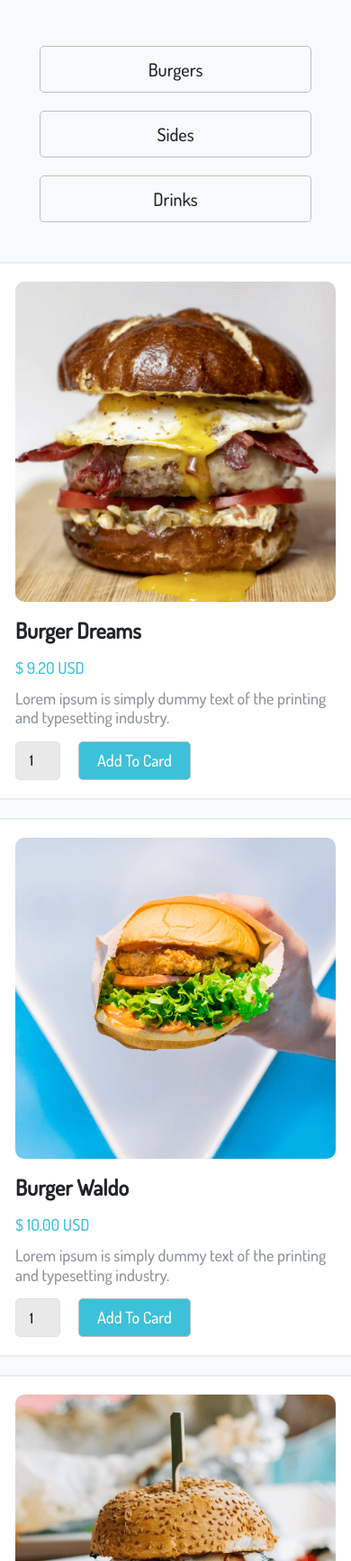
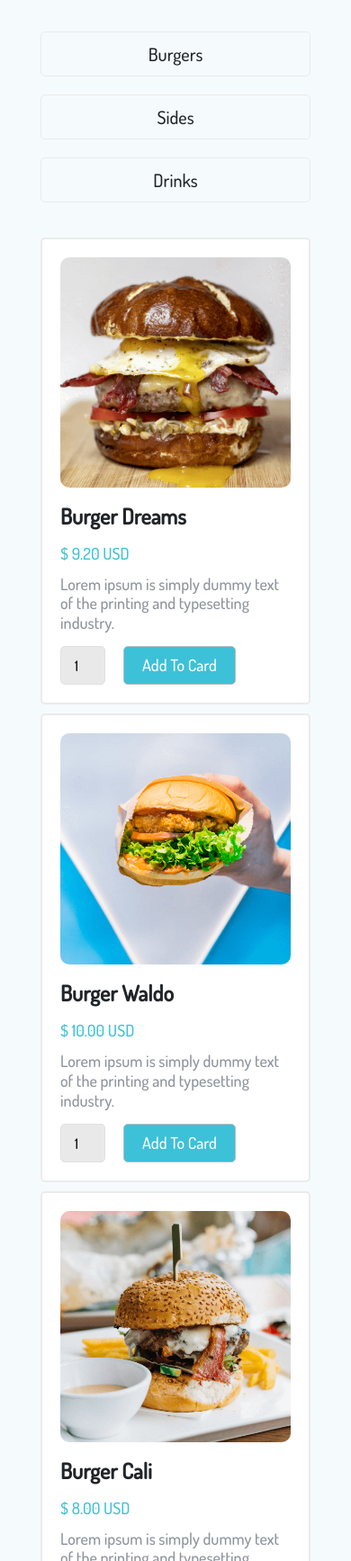
Before and after one commit to NR1000-coder/Burger-responsive, a plain HTML site: page index.html in a window 390 px wide. Shown: the part 4733-6468 px from the top of the page at 90% size. Drawn offline with nearby package versions, Linux system fonts and the light colour scheme.

Commit message:
SupportSectionEdit

```diff
--- a/_browse.sass
+++ b/_browse.sass
@@ -62,8 +62,6 @@
         padding: 17px 53px
         margin-top: 50px
     @media ( max-width: 992px )
-        .container
-            display: inline
     .box
         display: flex
         align-items: center
@@ -71,6 +69,7 @@
         background-color: #ffffff
         border-radius: 5px
         margin: 15px 40px
+        // width: max-content
         .textbox
             width: 100%
             .minibox
@@ -86,7 +85,13 @@
             flex-direction: row
             flex-wrap: wrap
             .btn
-                padding: 10px 120px
+                // padding: 10px 120px
+                border: 1px solid #e9e9e9de
+                width: 300px
+                height: 50px
+                display: flex
+                justify-content: center
+                align-items: center
                 font-size: 20px
                 margin: 10px 20px
         .box
@@ -104,10 +109,6 @@
                 .add
                     input
                         height: 43px
-        .left
-            margin: 10px 0 10px 10px
-        .right
-            margin: 10px 10px 10px 0
     @media ( max-width: 490px )
         .textbox
             h1
@@ -120,9 +121,5 @@
         .col-lg-6
             display: flex
             justify-content: center
-            .box, .textbox
-                width: 400px
-            .left
-                margin-left: 0
-            .right
-                margin-right: 0
+            .box
+                width: 300px
--- a/_support.sass
+++ b/_support.sass
@@ -18,6 +18,6 @@
         background-color: #35b6c1
     @media screen and ( max-width: 992px)
         .imgbox
-
-
+            margin-bottom: 50px
         .textbox
+            padding: 50px 30px
--- a/index.html
+++ b/index.html
@@ -170,7 +170,7 @@
                 </div>
                 <div class="row">
                     <div class="col-lg-6 col-md-12 col-sm-6">
-                        <div class="box d-flex align-items-center left">
+                        <div class="box d-flex align-items-center">
                             <div class="imgbox">
                                 <img src="Assets/burger1.png" alt="">
                             </div>
@@ -190,7 +190,7 @@
                         </div>
                     </div>
                     <div class="col-lg-6 col-md-12 col-sm-6">
-                        <div class="box d-flex align-items-center right">
+                        <div class="box d-flex align-items-center">
                             <div class="imgbox">
                                 <img src="Assets/burger2.png" alt="">
                             </div>
@@ -210,7 +210,7 @@
                         </div>
                     </div>
                     <div class="col-lg-6 col-md-12 col-sm-6">
-                        <div class="box d-flex align-items-center left">
+                        <div class="box d-flex align-items-center">
                             <div class="imgbox">
                                 <img src="Assets/burger3.png" alt="">
                             </div>
@@ -230,7 +230,7 @@
                         </div>
                     </div>
                     <div class="col-lg-6 col-md-12 col-sm-6">
-                        <div class="box d-flex align-items-center right">
+                        <div class="box d-flex align-items-center">
                             <div class="imgbox">
                                 <img src="Assets/burger4.png" alt="">
                             </div>
@@ -250,7 +250,7 @@
                         </div>
                     </div>
                     <div class="col-lg-6 col-md-12 col-sm-6">
-                        <div class="box d-flex align-items-center left">
+                        <div class="box d-flex align-items-center">
                             <div class="imgbox">
                                 <img src="Assets/burger5.png" alt="">
                             </div>
@@ -270,7 +270,7 @@
                         </div>
                     </div>
                     <div class="col-lg-6 col-md-12 col-sm-6">
-                        <div class="box d-flex align-items-center right">
+                        <div class="box d-flex align-items-center">
                             <div class="imgbox">
                                 <img src="Assets/burger6.png" alt="">
                             </div>
```
Also changed, not shown: style.css, 1 other file.
